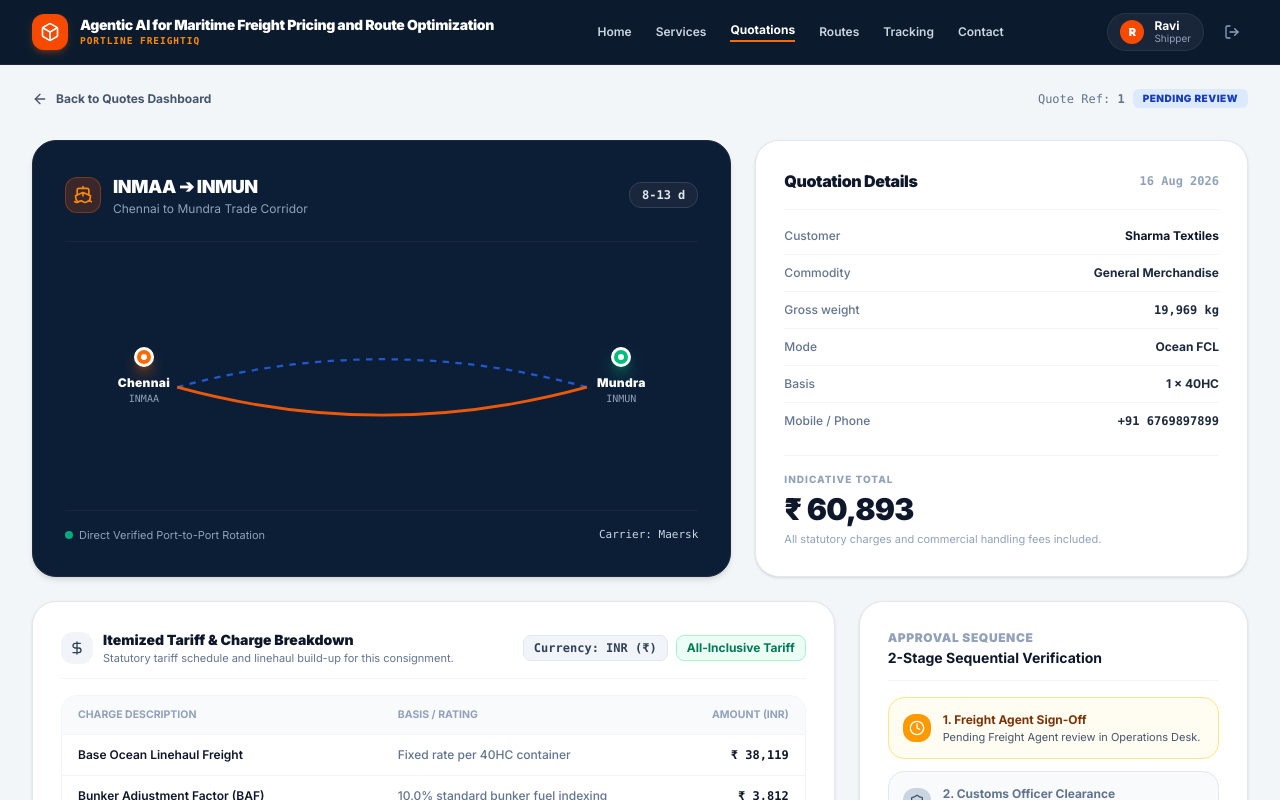
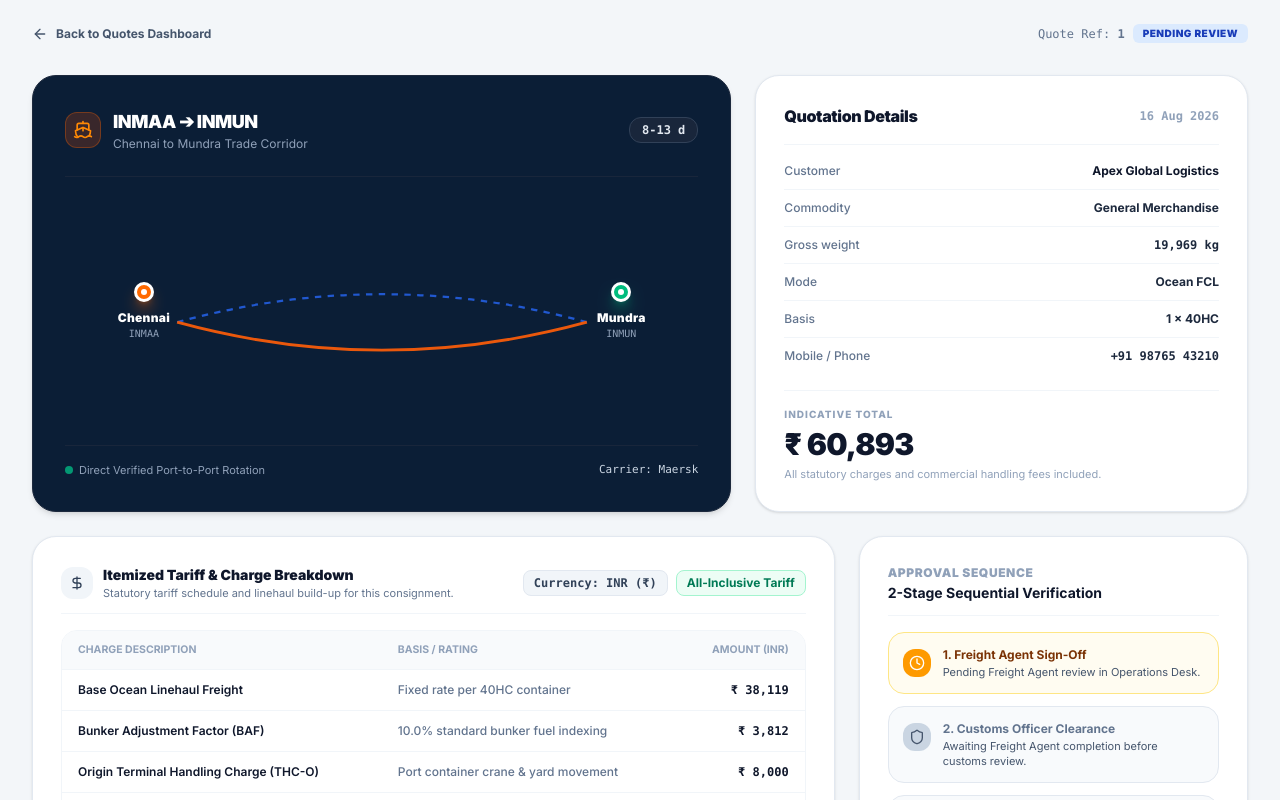
Before and after one commit to Chithra582/Freight-quote, a React (Vite) app in the folder client/: page /quotes/1 in a window 1280 px wide. Shown: the top 800 px of the page. Built offline with nearby package versions, Linux system fonts and the light colour scheme; no server answers.

Commit message:
fix: remove hardcoded header and load authenticated user account in quotation details

```diff
--- a/client/src/pages/QuotationDetailsPage.jsx
+++ b/client/src/pages/QuotationDetailsPage.jsx
@@ -58,13 +58,18 @@ export default function QuotationDetailsPage() {
       console.error('Error fetching quote:', err)
     }
 
-    // If not found in storage (direct URL entry), provide standard default quote matching screenshots
+    // If not found in storage (direct URL entry), provide standard default quote matching user account
     if (!foundQuote) {
+      const loggedName = localStorage.getItem('userName') || 'Chithu'
+      const loggedEmail = localStorage.getItem('userEmail') || 'chithu67@gmail.com'
+      const loggedCompany = localStorage.getItem('userCompany') || 'Apex Global Logistics'
+
       foundQuote = {
         id: targetId,
         shipmentId: 'SHP-1001',
-        customer: 'Sharma Textiles',
-        phone: '+91 6769897899',
+        customer: loggedCompany || loggedName,
+        customerEmail: loggedEmail,
+        phone: '+91 98765 43210',
         origin: 'Chennai (INMAA)',
         originCode: 'INMAA',
         originName: 'Chennai',
@@ -238,61 +243,6 @@ export default function QuotationDetailsPage() {
 
   return (
     <div className="min-h-screen bg-[#f3f6f9] text-slate-800 font-sans antialiased flex flex-col">
-
-      {/* ========================================================================= */}
-      {/* 1. TOP BRANDED NAVIGATION BAR (Matching Reference Screenshots) */}
-      {/* ========================================================================= */}
-      <header className="bg-[#0b1b2d] text-white border-b border-slate-800 sticky top-0 z-40">
-        <div className="max-w-7xl mx-auto px-4 sm:px-6 lg:px-8 h-16 flex items-center justify-between">
-
-          {/* Logo & Platform Name */}
-          <Link to="/" className="flex items-center gap-3">
-            <div className="w-9 h-9 rounded-xl bg-orange-600 flex items-center justify-center text-white font-bold shadow-md shadow-orange-600/30">
-              <Box className="w-5 h-5" />
-            </div>
-            <div>
-              <div className="text-xs sm:text-sm font-black tracking-tight text-white leading-tight">
-                Agentic AI for Maritime Freight Pricing and Route Optimization
-              </div>
-              <div className="text-[9.5px] font-mono tracking-widest text-orange-400 font-bold uppercase">
-                PORTLINE FREIGHTIQ
-              </div>
-            </div>
-          </Link>
-
-          {/* Navigation Links */}
-          <nav className="hidden md:flex items-center gap-6 text-xs font-semibold text-slate-300">
-            <Link to="/" className="hover:text-white transition-colors">Home</Link>
-            <Link to="/services" className="hover:text-white transition-colors">Services</Link>
-            <Link to="/quotes" className="text-white font-bold border-b-2 border-orange-500 pb-0.5">Quotations</Link>
-            <Link to="/dashboard/routes" className="hover:text-white transition-colors">Routes</Link>
-            <Link to="/dashboard/shipments" className="hover:text-white transition-colors">Tracking</Link>
-            <Link to="/contact" className="hover:text-white transition-colors">Contact</Link>
-          </nav>
-
-          {/* User Profile & Actions */}
-          <div className="flex items-center gap-3">
-            <div className="flex items-center gap-2.5 px-3 py-1.5 rounded-full bg-slate-800/80 border border-slate-700/60 text-xs">
-              <div className="w-6 h-6 rounded-full bg-orange-600 text-white font-black text-[11px] flex items-center justify-center">
-                R
-              </div>
-              <div className="text-left hidden sm:block">
-                <div className="text-xs font-bold text-white leading-none">Ravi</div>
-                <div className="text-[10px] text-slate-400 leading-tight">Shipper</div>
-              </div>
-            </div>
-
-            <button
-              onClick={() => navigate('/login')}
-              className="p-2 text-slate-400 hover:text-rose-400 hover:bg-slate-800/60 rounded-xl transition-all cursor-pointer"
-              title="Logout"
-            >
-              <LogOut className="w-4 h-4" />
-            </button>
-          </div>
-
-        </div>
-      </header>
 
       {/* ========================================================================= */}
       {/* 2. TOAST NOTIFICATION (Screenshot 3) */}
```
